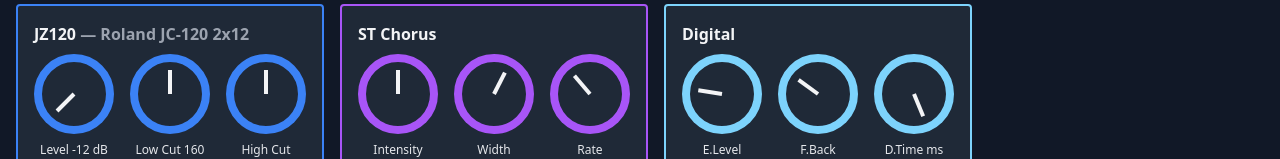
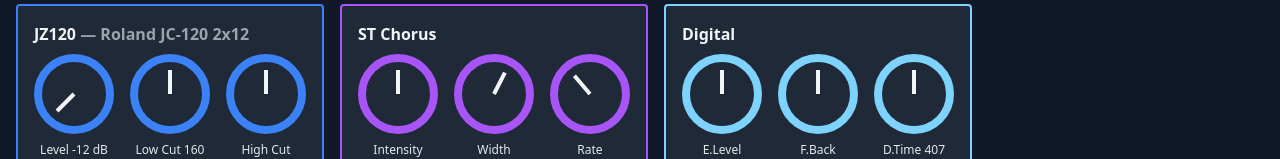
Before and after one commit to GlebkaF/nxrig, a Next.js app: page /nux-must-have-site/preset/ambient-clean-mod in a window 1280 px wide. Shown: the part 640-799 px from the top of the page. Built offline with nearby package versions, Linux system fonts and the light colour scheme.

Commit message:
Add DelayBlock component for rendering delay effect pedals
Co-authored-by: g.fokin <g.fokin@learningtechit.com>

```diff
--- a/components/SignalChain.js
+++ b/components/SignalChain.js
@@ -59,6 +59,10 @@ export default function SignalChain({ data }) {
         if (block.slot === 'IR') {
           return <CabBlock key={idx} block={block} />;
         }
+        if (block.slot === 'DLY') {
+          const DelayBlock = require('./chain/DelayBlock').default;
+          return <DelayBlock key={idx} block={block} />;
+        }
         return <GenericBlock key={idx} block={block} />;
       })}
     </ol>
--- /dev/null
+++ b/components/chain/DelayBlock.js
@@ -0,0 +1,52 @@
+import React from 'react';
+import Knob from '../Knob';
+
+const color = '#7dd3fc';
+
+function mapTimeToMs(v) {
+  // 0 -> 752 ms, 100 -> 61 ms (inverse linear)
+  const x = Number(v);
+  const ms = 752 - (x / 100) * (752 - 61);
+  return Math.round(ms);
+}
+
+export default function DelayBlock({ block }) {
+  const params = block.params || {};
+  const model = block.model || 'Digital Delay';
+
+  if (model === 'Digital Delay' || model === 'Digital') {
+    const timeVal = Number(params.time ?? 50);
+    const feedbackVal = Number(params.feedback ?? 50);
+    const mixVal = Number(params.mix ?? 50);
+    const timeMs = mapTimeToMs(timeVal);
+
+    return (
+      <li className="relative p-4 rounded bg-gray-800 border-2 w-fit" style={{ borderColor: color }}>
+        <div className="font-semibold mb-2">{model}</div>
+        <div className="flex flex-wrap gap-4">
+          <Knob label={`E.Level`} value={mixVal} color={color} />
+          <Knob label={`F.Back`} value={feedbackVal} color={color} />
+          <Knob label={`D.Time\n${timeMs} ms`} value={timeVal} color={color} />
+        </div>
+        <span className="absolute bottom-1 right-1 px-2 py-0.5 text-xs font-semibold rounded" style={{ backgroundColor: color, color: '#000' }}>
+          DLY
+        </span>
+      </li>
+    );
+  }
+
+  // Fallback generic rendering
+  return (
+    <li className="relative p-4 rounded bg-gray-800 border-2 w-fit" style={{ borderColor: color }}>
+      <div className="font-semibold mb-2">{model}</div>
+      <div className="flex flex-wrap gap-4">
+        {Object.entries(params).map(([k, v]) => (
+          <Knob key={k} label={k} value={Number(v)} color={color} />
+        ))}
+      </div>
+      <span className="absolute bottom-1 right-1 px-2 py-0.5 text-xs font-semibold rounded" style={{ backgroundColor: color, color: '#000' }}>
+        DLY
+      </span>
+    </li>
+  );
+}
```
